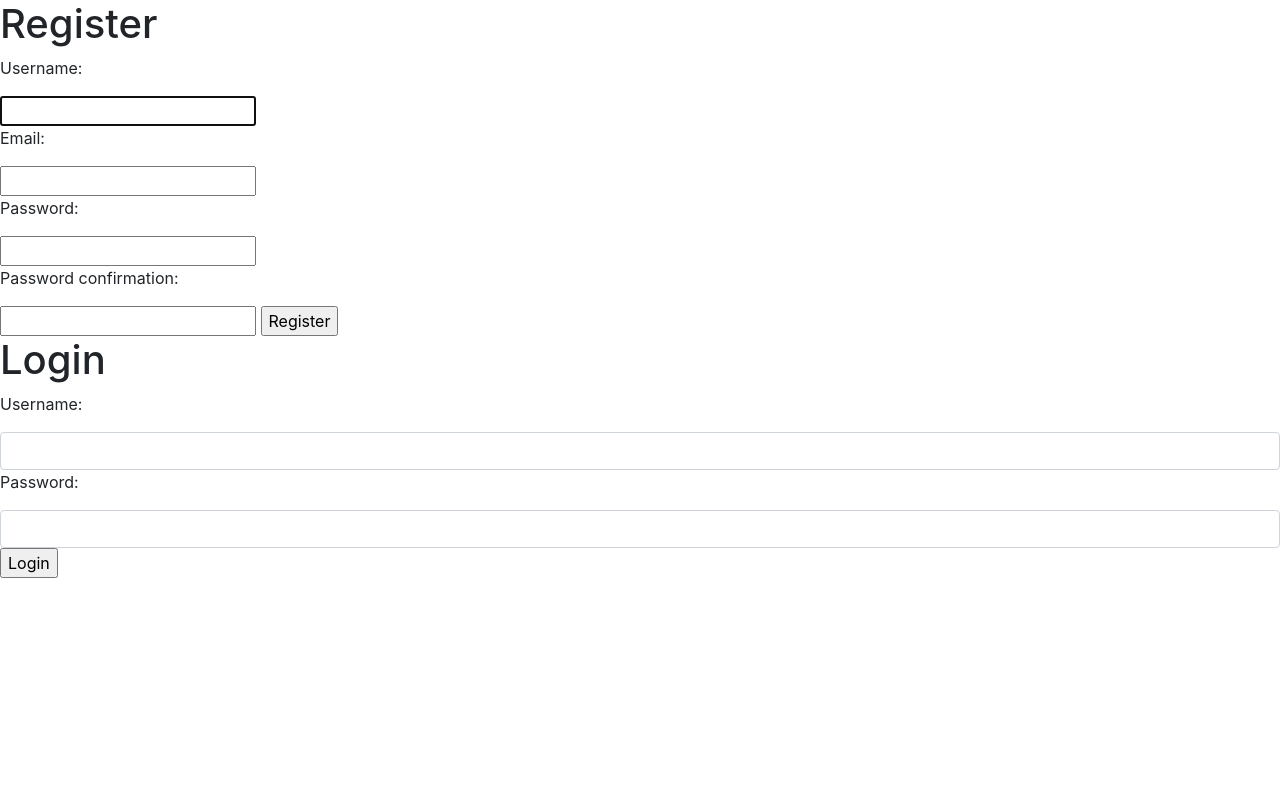
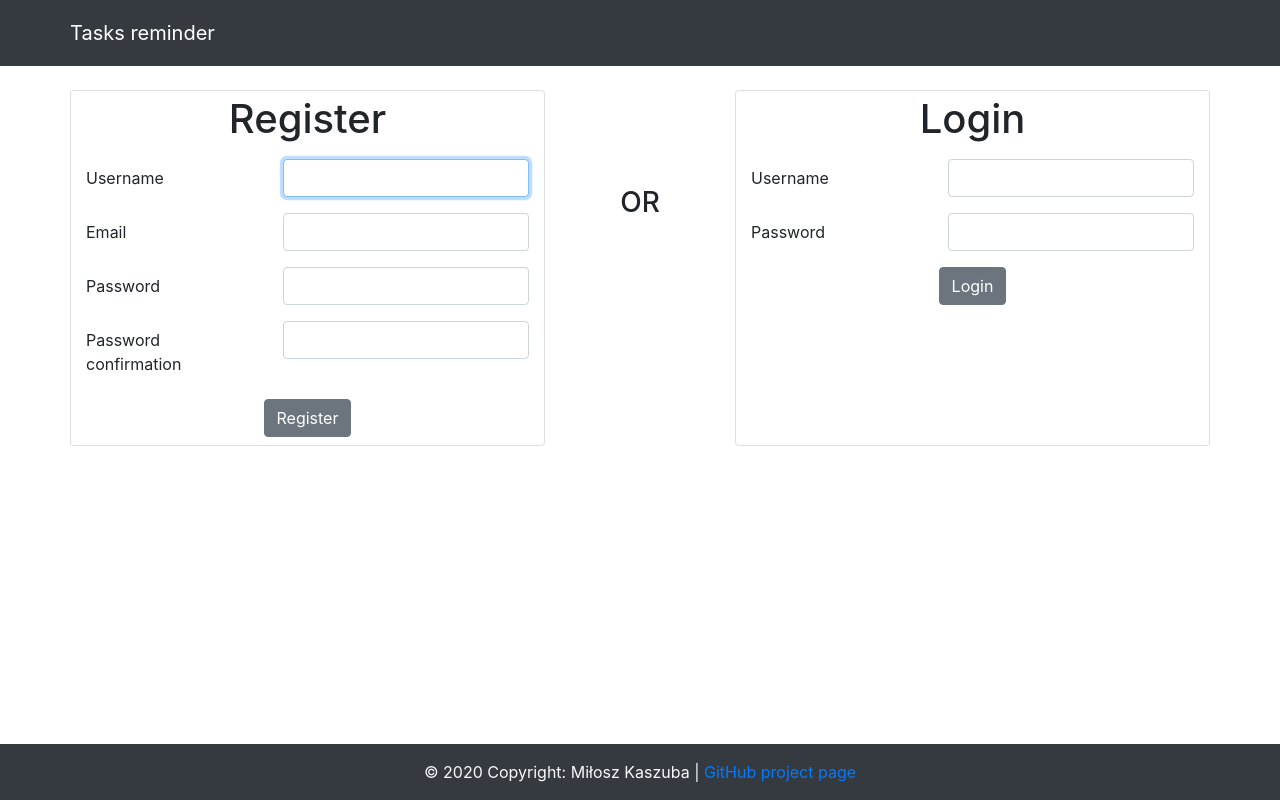
Before and after one commit to miloszk9/Tasks_reminder, a Django app: page / in a window 1280 px wide. Run offline with Django 3.2, Linux system fonts and the light colour scheme; some libraries are stand-ins or nearby versions.

Commit message:
Login page front-end done. Delete task button added.

```diff
--- a/main/templates/main/index.html
+++ b/main/templates/main/index.html
@@ -5,6 +5,8 @@
     <meta charset="UTF-8">
     <meta name="viewport" content="width=device-width, initial-scale=1.0">
     <meta http-equiv="X-UA-Compatible" content="ie=edge">
+
+    <link rel="shortcut icon" type="image/png" href="{% static 'main/favicon.ico' %}"/>
 
     <!-- Changing title, if passed -->
     {% if title %}
@@ -14,13 +16,21 @@
     {% endif %}
 
     <!-- CSS include -->
-    <link rel="stylesheet" href="{% static 'main/main.css' %}">
+    <link rel="stylesheet" type="text/css" href="{% static 'main/main.css' %}">
     <!-- Bootstrap CSS -->
     <link rel="stylesheet" href="https://stackpath.bootstrapcdn.com/bootstrap/4.5.2/css/bootstrap.min.css" integrity="sha384-JcKb8q3iqJ61gNV9KGb8thSsNjpSL0n8PARn9HuZOnIxN0hoP+VmmDGMN5t9UJ0Z" crossorigin="anonymous">
 </head>
 <body>
     {% block content %}
     {% endblock content %}
+
+    <footer class="page-footer font-small fixed-bottom bg-dark text-light">
+        <div class="footer-copyright text-center py-3">
+            © 2020 Copyright: Miłosz Kaszuba |
+            <a href="https://github.com/miloszk9/Tasks_reminder" target="_blank">GitHub project page</a>
+        </div>
+    </footer>
+
     <!-- Bootstrap JS -->
     <script src="https://code.jquery.com/jquery-3.5.1.slim.min.js" integrity="sha384-DfXdz2htPH0lsSSs5nCTpuj/zy4C+OGpamoFVy38MVBnE+IbbVYUew+OrCXaRkfj" crossorigin="anonymous"></script>
     <script src="https://cdn.jsdelivr.net/npm/popper.js@1.16.1/dist/umd/popper.min.js" integrity="sha384-9/reFTGAW83EW2RDu2S0VKaIzap3H66lZH81PoYlFhbGU+6BZp6G7niu735Sk7lN" crossorigin="anonymous"></script>
--- a/main/templates/main/login.html
+++ b/main/templates/main/login.html
@@ -1,34 +1,88 @@
 {% extends "main/index.html" %}
 
 {% block content %}
-<main>
-    <!-- TODO put messages in boxes -->
-    <!-- Error message either from registration or login -->
-    {% for message in messages %}
-        <p>{{ message }}</p>
-    {% endfor %}
 
-    <div>
-        <h1>Register</h1>
-        <form method="POST">
-            {% csrf_token %}
-            <p>Username: </p>{{register_form.username}}
-            <p>Email: </p>{{register_form.email}}
-            <p>Password: </p>{{register_form.password1}}
-            <p>Password confirmation:</p>{{register_form.password2}}
-            <input type="submit" name="Register" value="Register">
-        </form>
-        {{register_form.errors}}
+<nav class="navbar navbar-expand navbar-dark bg-dark">
+    <div class="container">
+        <span class="navbar-brand">
+            <span class="navbar-brand">Tasks reminder</span>
+        </span>
     </div>
-    <div>
-        <h1>Login</h1>
-        <form method="POST">
-            {% csrf_token %}
-            <p>Username: </p><input class="form-control" name="login_username" type="text">
-            <p>Password: </p><input class="form-control" name="login_password" type="password">
+</nav>
 
-            <input type="submit" name="Login" value="Login">
-        </form>
+<main class="container pt-4 mb-5 pb-1">
+    <div class="row">
+
+        {% for message in messages %}
+            <div class="card col-12 bg-danger text-light text-center mb-4">
+                <h5 class="my-1">{{ message }}</h5>
+            </div>
+        {% endfor %}
+
+        <div class="card col-12 col-md-5">
+            <h1 class="text-center pt-1">Register</h1>
+            <form method="POST" class="py-2">
+                {% csrf_token %}
+                <div class="form-group row">
+                    <label for="example-text-input" class="col-5 col-form-label">Username</label>
+                    <div class="col-7">
+                        {{register_form.username}}
+                    </div>
+                </div>
+                <div class="form-group row">
+                    <label for="example-text-input" class="col-5 col-form-label">Email</label>
+                    <div class="col-7">
+                        {{register_form.email}}
+                    </div>
+                </div>
+                <div class="form-group row">
+                    <label for="example-text-input" class="col-5 col-form-label">Password</label>
+                    <div class="col-7">
+                        {{register_form.password1}}
+                    </div>
+                </div>
+                <div class="form-group row">
+                    <label for="example-text-input" class="col-5 col-form-label">Password confirmation</label>
+                    <div class="col-7">
+                        {{register_form.password2}}
+                    </div>
+                </div>
+                <div class="text-center">
+                    <button class="btn btn-secondary" type="submit" name="Register" value="1">Register</button>
+                </div>
+            </form>
+        </div>
+        <div class="col-0 col-md-2 text-center">
+            <h3 class="h-60 mt-1 pt-1 mt-md-5 pt-md-5"> OR </h3>
+        </div>
+        <div class="card col-12 col-md-5">
+            <h1 class="text-center pt-1">Login</h1>
+            <form method="POST" class="py-2">
+                {% csrf_token %}
+                <div class="form-group row">
+                    <label for="example-text-input" class="col-5 col-form-label">Username</label>
+                    <div class="col-7">
+                        <input name="login_username" type="text">
+                    </div>
+                </div>
+                <div class="form-group row">
+                    <label for="example-text-input" class="col-5 col-form-label">Password</label>
+                    <div class="col-7">
+                        <input name="login_password" type="password">
+                    </div>
+                </div>
+                <div class="text-center">
+                    <button class="btn btn-secondary" type="submit" name="Login" value="1">Login</button>
+                </div>
+            </form>
+        </div>
     </div>
 </main>
+
+<script>
+    // To add class to inputs in registration and login form
+    for (var input of document.getElementsByTagName('input')){
+        input.classList += 'form-control';
+    }
+</script>
 {% endblock content %}
--- a/main/views.py
+++ b/main/views.py
@@ -26,6 +26,7 @@
                 login(request, user)
                 return redirect('home')
             else:
+                print('register fail')
                 messages.error(request, 'Registration failed.')
 
         elif request.POST.get('Login'):
@@ -37,6 +38,7 @@
                 login(request, user)
                 return redirect('home')
             else:
+                print('login fail')
                 messages.error(request, 'Login failed.')
 
     data = {
@@ -56,19 +58,19 @@
     # user = username of logged user
     user = request.user
 
-    # Making the main date changable, now only with left and right arrow
+    # Making the main date changable (currently only with left and right arrow)
     date_change = 0
     if request.POST.get('next'):
         date_change = int(request.POST.get('next')) + 1
     elif request.POST.get('previous'):
         date_change = int(request.POST.get('previous')) - 1
-    elif request.POST.get('date_change'):
+    elif request.POST.get('date_change'): # Used when editing or deleting task (to keep the same date)
         date_change = int(request.POST.get('date_change'))
     date_get = datetime.now() + timedelta(days = date_change)
 
-    # Changing state of the task to opposite.
-    if request.POST.get('task_done_id', False) != False:
-        task = Task.objects.filter(author = user, id = int(request.POST.get('task_done_id')))
+    # Changing state of the task to opposite
+    if request.POST.get('task_done', False) != False:
+        task = Task.objects.filter(author = user, id = int(request.POST.get('task_done')))
         if task.first().isDone == True:
             task.update(isDone = False)
         else:
@@ -97,19 +99,23 @@
         date_get = date # to keep the current page
         date_change = (date - datetime.now()).days + 1 # to sync the days diff
 
+    # Deleting task
+    if request.POST.get('delete_task', False) != False:
+        task = Task.objects.filter(author = user, id = int(request.POST.get('delete_task')))
+        task.delete()
+
     # Getting Tasks from the current day
-    ''' TODO sync records with logged user (when register implemented)'''
     db_data_done = Task.objects.filter(author = user,
                                        isDone = True,
                                        date__day = str(date_get.day),
                                        date__month = str(date_get.month),
-                                       date__year = str(date_get.year) )
+                                       date__year = str(date_get.year) ).order_by('date')
 
     db_data_undone = Task.objects.filter(author = user,
                                          isDone = False,
                                          date__day = str(date_get.day),
                                          date__month = str(date_get.month),
-                                         date__year = str(date_get.year) )
+                                         date__year = str(date_get.year) ).order_by('date')
 
     data = {
         'date': date_get,
```
Also changed, not shown: main/templates/main/home.html (+39 -10 lines), main/static/main/favicon.ico (added).
